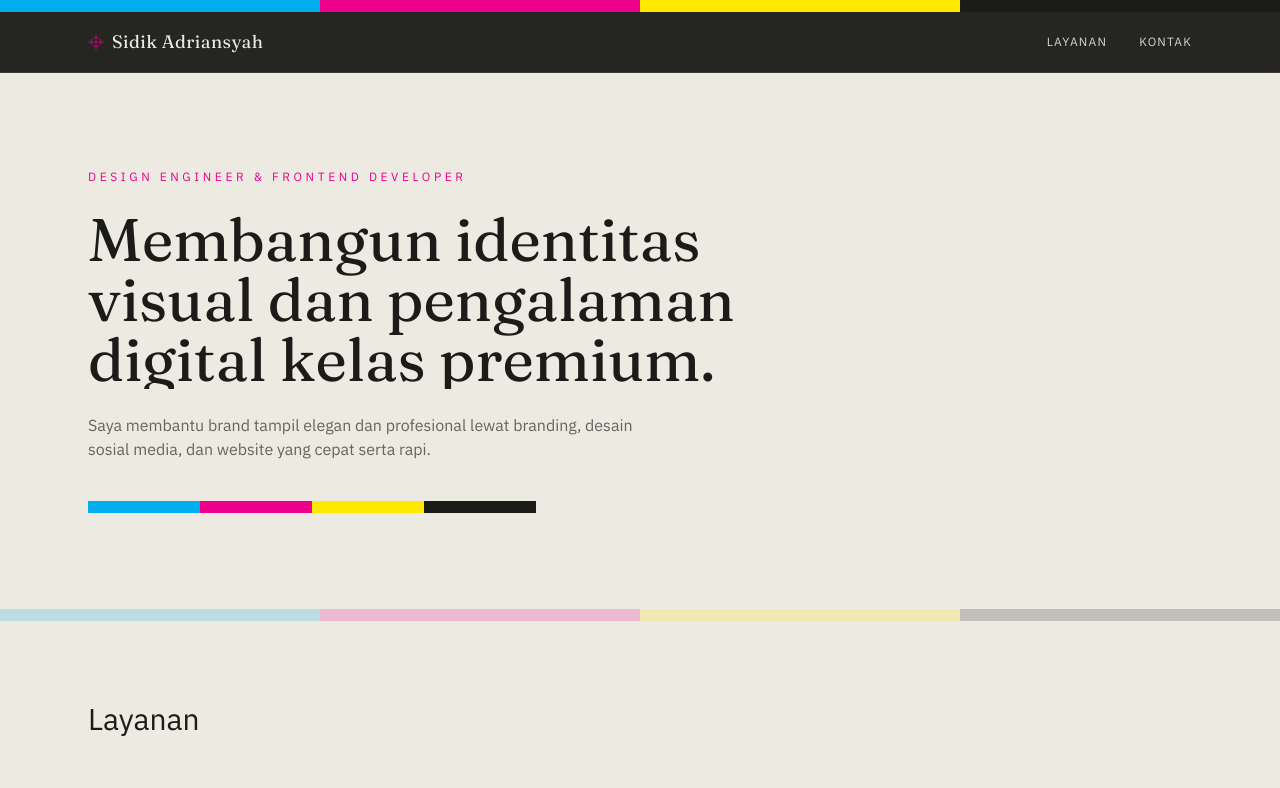
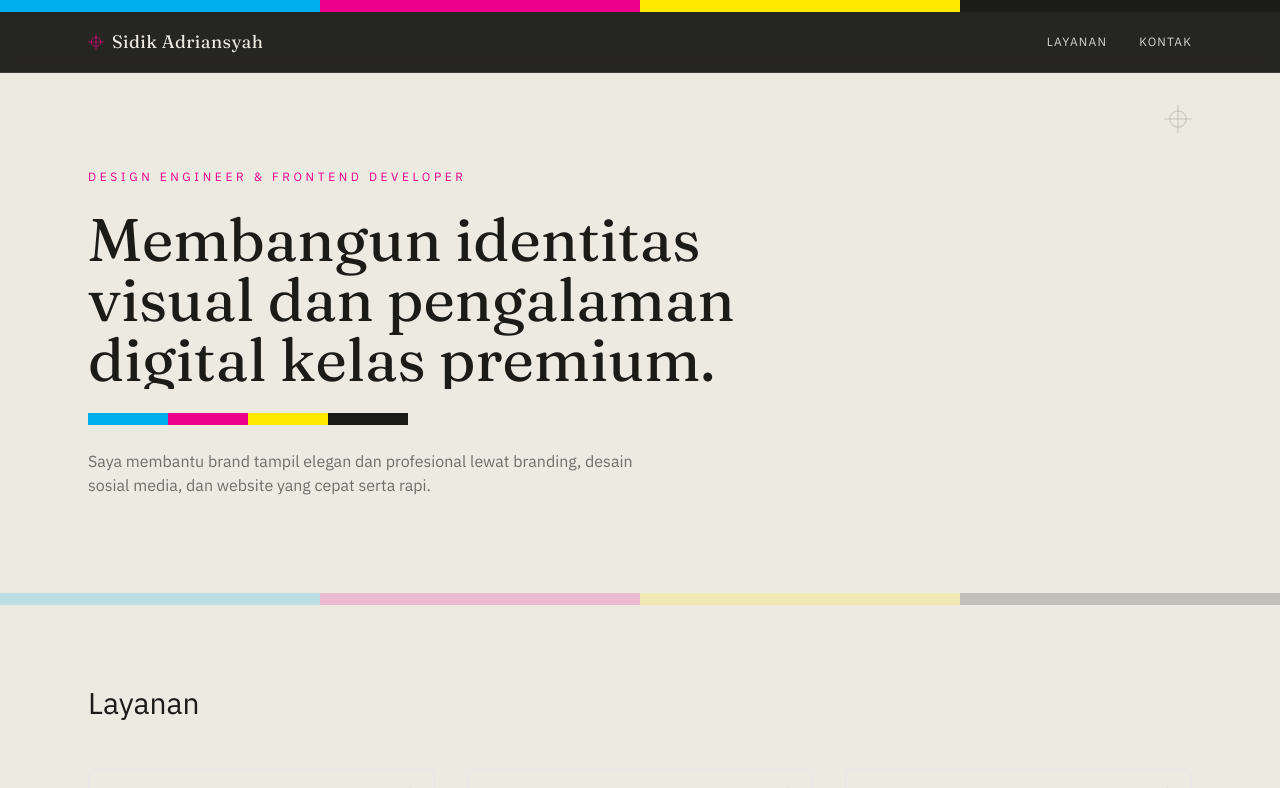
Before and after one commit to adrnsyhsdq-debug/portofolio3, a Next.js app: page / in a window 1280 px wide. Shown: the top 788 px of the page. Built offline with nearby package versions, Linux system fonts and the light colour scheme.

Commit message:
fix: replace undefined gold token, activate proof-reveal headline animation and ColorBar

```diff
--- a/components/hero.tsx
+++ b/components/hero.tsx
@@ -1,20 +1,53 @@
-import { Reveal } from '@/components/reveal'
+'use client'
+
+import { motion, useReducedMotion } from 'motion/react'
 import { ColorBar } from '@/components/color-bar'
+import { RegistrationMark } from '@/components/registration-mark'
 
 export function Hero() {
+  const shouldReduceMotion = useReducedMotion()
+
   return (
-    <section className="mx-auto flex max-w-6xl flex-col items-start gap-6 px-6 py-24">
-      <Reveal as="span" className="text-xs uppercase tracking-[0.3em] text-magenta">
+    <section className="relative mx-auto flex max-w-6xl flex-col items-start gap-6 overflow-hidden px-6 py-24">
+      <RegistrationMark
+        className="absolute right-6 top-8 hidden text-ink/15 sm:block"
+        width="28"
+        height="28"
+        aria-hidden="true"
+      />
+
+      <motion.span
+        initial={{ opacity: 0 }}
+        animate={{ opacity: 1 }}
+        transition={{ duration: shouldReduceMotion ? 0.01 : 0.5 }}
+        className="text-xs uppercase tracking-[0.3em] text-magenta"
+      >
         Design Engineer &amp; Frontend Developer
-      </Reveal>
-      <h1 className="max-w-2xl animate-proof-reveal text-4xl leading-tight sm:text-6xl">
+      </motion.span>
+
+      <h1
+        className={`max-w-2xl text-4xl leading-tight sm:text-6xl ${
+          shouldReduceMotion ? '' : 'animate-proof-reveal'
+        }`}
+      >
         Membangun identitas visual dan pengalaman digital kelas premium.
       </h1>
-      <Reveal as="p" delay={0.15} className="max-w-xl text-ink/65">
+
+      <ColorBar animate={!shouldReduceMotion} className="max-w-xs" />
+
+      <motion.p
+        initial={{ opacity: 0, y: 12 }}
+        whileInView={{ opacity: 1, y: 0 }}
+        viewport={{ once: true }}
+        transition={{
+          duration: shouldReduceMotion ? 0.01 : 0.6,
+          delay: shouldReduceMotion ? 0 : 0.9,
+        }}
+        className="max-w-xl text-ink/60"
+      >
         Saya membantu brand tampil elegan dan profesional lewat branding,
         desain sosial media, dan website yang cepat serta rapi.
-      </Reveal>
-      <ColorBar animate className="mt-4 max-w-md" />
+      </motion.p>
     </section>
   )
 }
```
